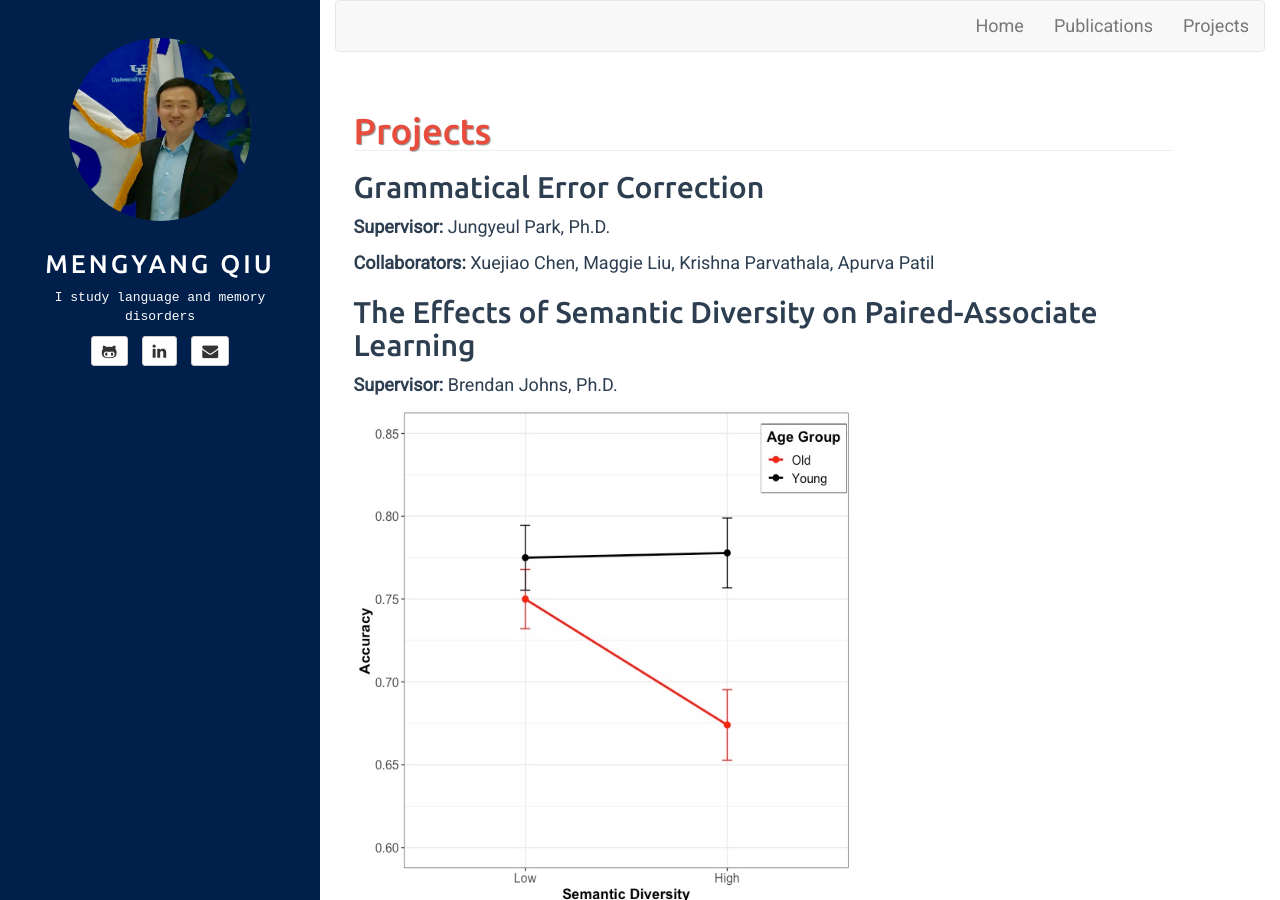
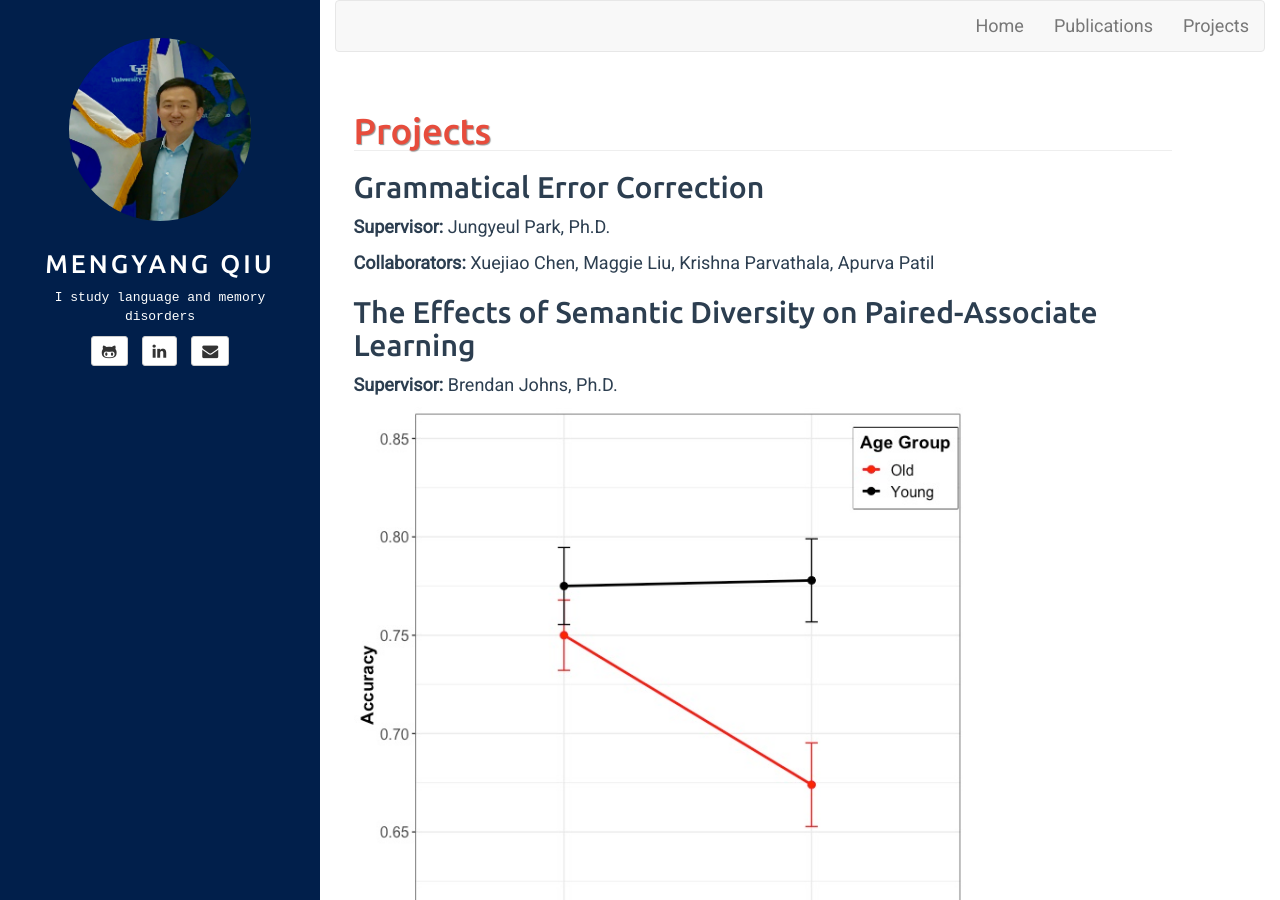
Before and after one commit to mengyangq/mengyangq.github.io, a Jekyll site: the page built from projects.html, in a window 1280 px wide and 900 px high. Built offline with Jekyll 4.4.1, drawn with Linux system fonts in a browser that asks for light colours.

Commit message:
Update projects.md

```diff
--- a/_includes/projects.md
+++ b/_includes/projects.md
@@ -8,7 +8,7 @@
 ## The Effects of Semantic Diversity on Paired-Associate Learning
 **Supervisor:** Brendan Johns, Ph.D.
 
-<img src="../pub/pal.jpeg" width="500" height="500">
+<img src="../pub/pal.jpeg" width="75%" height="75%">
 
 
 ## Memory Searching Pathway Underlying Verb Fluency
@@ -24,6 +24,6 @@
 
 - Verb fluency may be useful in diagnosing different clinical populations (e.g., agrammatic vs. anomic aphasia) as they may exhibit different search patterns.
 
-<img src="../pub/vf.png" width="500" height="500">
+<img src="../pub/vf.png" width="75%" height="75%">
 
 **Qiu, M.** & Johns, B. T. (2018). [Memory searching pathway underlying verb fluency](../pub/Qiu_Johns_ASHA_2018.pdf). Poster presented at the *2018 ASHA Convention*.
```
